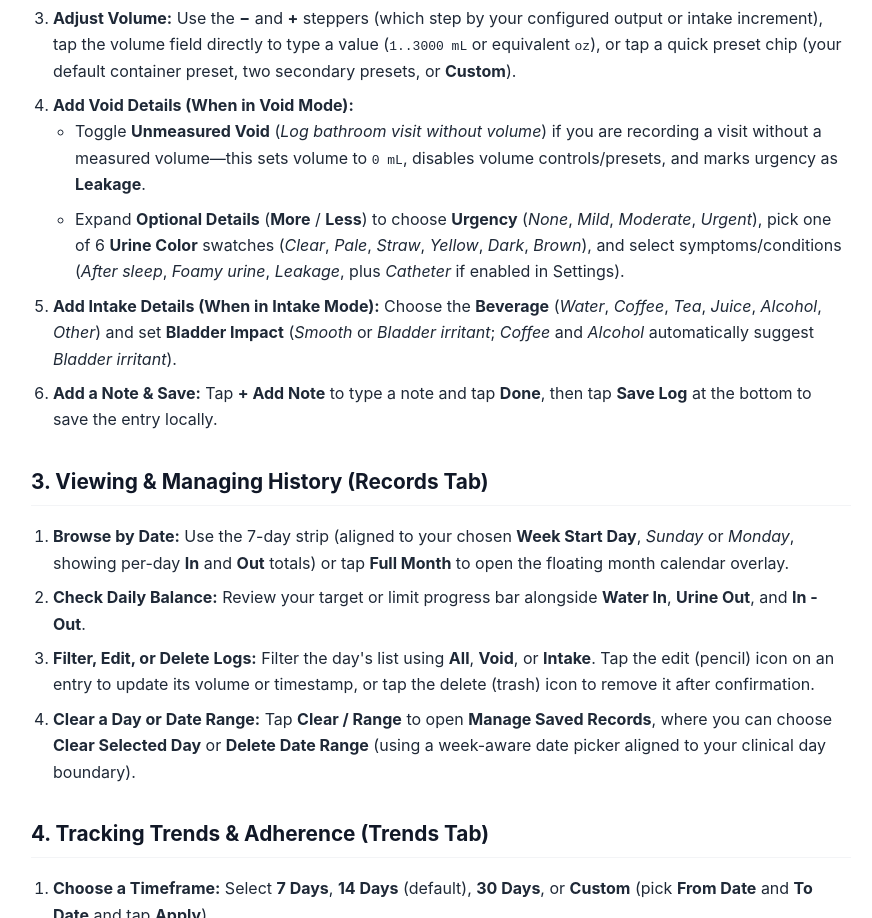
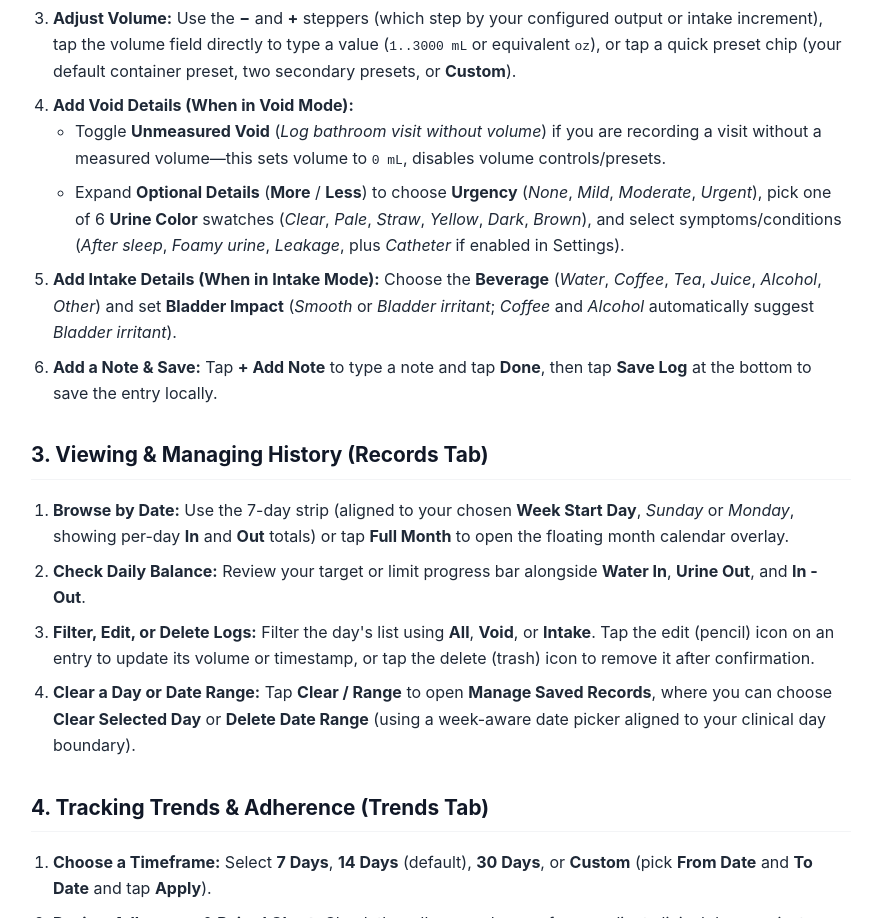
Before and after one commit to billioncraftlab/billioncraftlab.github.io, a plain HTML site: page user-guide.html in a window 1280 px wide. Shown: the part 910-1828 px from the top of the page, without its empty margins (199-1071 px from the left). Drawn offline with Linux system fonts and the light colour scheme.

Commit message:
Update Unmeasured Void details in user guide
Removed the mention of marking urgency as 'Leakage' when toggling 'Unmeasured Void'.

```diff
--- a/user-guide.html
+++ b/user-guide.html
@@ -44,7 +44,7 @@
     <li><strong>Adjust Volume:</strong> Use the <strong>−</strong> and <strong>+</strong> steppers (which step by your configured output or intake increment), tap the volume field directly to type a value (<code>1..3000 mL</code> or equivalent <code>oz</code>), or tap a quick preset chip (your default container preset, two secondary presets, or <strong>Custom</strong>).</li>
     <li><strong>Add Void Details (When in Void Mode):</strong>
       <ul>
-        <li>Toggle <strong>Unmeasured Void</strong> (<em>Log bathroom visit without volume</em>) if you are recording a visit without a measured volume—this sets volume to <code>0 mL</code>, disables volume controls/presets, and marks urgency as <strong>Leakage</strong>.</li>
+        <li>Toggle <strong>Unmeasured Void</strong> (<em>Log bathroom visit without volume</em>) if you are recording a visit without a measured volume—this sets volume to <code>0 mL</code>, disables volume controls/presets.</li>
         <li>Expand <strong>Optional Details</strong> (<strong>More</strong> / <strong>Less</strong>) to choose <strong>Urgency</strong> (<em>None</em>, <em>Mild</em>, <em>Moderate</em>, <em>Urgent</em>), pick one of 6 <strong>Urine Color</strong> swatches (<em>Clear</em>, <em>Pale</em>, <em>Straw</em>, <em>Yellow</em>, <em>Dark</em>, <em>Brown</em>), and select symptoms/conditions (<em>After sleep</em>, <em>Foamy urine</em>, <em>Leakage</em>, plus <em>Catheter</em> if enabled in Settings).</li>
       </ul>
     </li>
```
